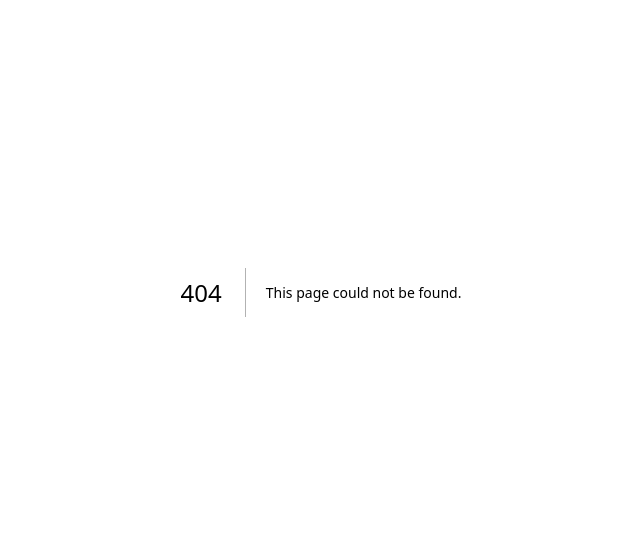
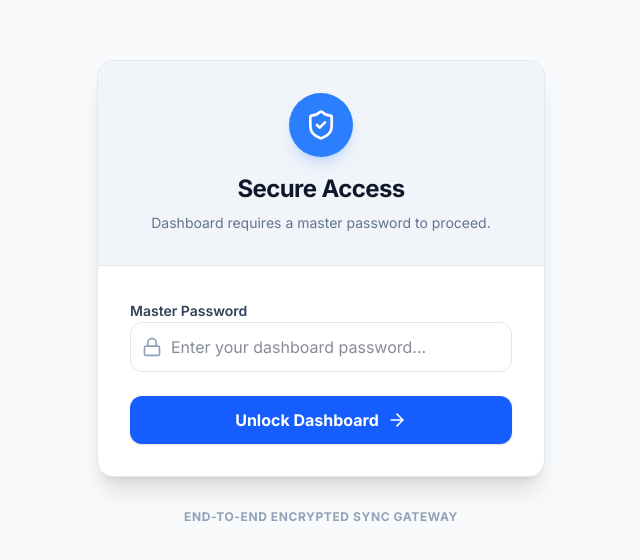
Before and after one commit to workashish/Sms-Sync-Pro-Dashboard, a Next.js app: page /login in a window 1280 px wide. Before the commit this address had no page. Shown: the part 108-668 px from the top of the page, without its empty margins (319-959 px from the left). Built offline with nearby package versions, Linux system fonts and the light colour scheme.

Commit message:
implemented password login

```diff
--- /dev/null
+++ b/app/api/auth/login/route.ts
@@ -0,0 +1,30 @@
+import { NextResponse } from 'next/server';
+
+export async function POST(req: Request) {
+    try {
+        const { password } = await req.json();
+        const correctPassword = process.env.DASHBOARD_PASSWORD;
+
+        // Ensure password is set in env
+        if (!correctPassword) {
+            return NextResponse.json({ error: 'Dashboard password is not configured on the server. Please set DASHBOARD_PASSWORD.' }, { status: 500 });
+        } else if (password !== correctPassword) {
+            return NextResponse.json({ error: 'Invalid password' }, { status: 401 });
+        }
+
+        const response = NextResponse.json({ success: true });
+
+        // Use Max-Age for 30 days
+        response.cookies.set('dashboard_auth', 'authenticated', {
+            httpOnly: true,
+            secure: process.env.NODE_ENV === 'production',
+            sameSite: 'lax',
+            path: '/',
+            maxAge: 60 * 60 * 24 * 30
+        });
+
+        return response;
+    } catch (e) {
+        return NextResponse.json({ error: 'Internal Server Error' }, { status: 500 });
+    }
+}
--- /dev/null
+++ b/app/api/auth/logout/route.ts
@@ -0,0 +1,10 @@
+import { NextResponse } from 'next/server';
+
+export async function POST() {
+    const response = NextResponse.json({ success: true });
+
+    // Clear cookie
+    response.cookies.delete('dashboard_auth');
+
+    return response;
+}
--- /dev/null
+++ b/app/login/page.tsx
@@ -0,0 +1,96 @@
+'use client';
+import { useState } from 'react';
+import { useRouter } from 'next/navigation';
+import { ShieldCheck, Lock, AlertCircle, ArrowRight } from 'lucide-react';
+
+export default function LoginPage() {
+    const [password, setPassword] = useState('');
+    const [error, setError] = useState('');
+    const [loading, setLoading] = useState(false);
+    const router = useRouter();
+
+    const handleLogin = async (e: React.FormEvent) => {
+        e.preventDefault();
+        setError('');
+        setLoading(true);
+
+        try {
+            const res = await fetch('/api/auth/login', {
+                method: 'POST',
+                headers: { 'Content-Type': 'application/json' },
+                body: JSON.stringify({ password })
+            });
+
+            if (res.ok) {
+                router.push('/');
+                router.refresh();
+            } else {
+                const data = await res.json();
+                setError(data.error || 'Invalid password');
+            }
+        } catch (err: any) {
+            setError(err.message || 'Something went wrong');
+        } finally {
+            setLoading(false);
+        }
+    };
+
+    return (
+        <div className="min-h-screen bg-slate-50 dark:bg-slate-950 flex flex-col justify-center items-center p-4 transition-colors">
+
+            <div className="w-full max-w-md bg-white dark:bg-slate-900 border border-slate-200 dark:border-slate-800 rounded-2xl shadow-xl overflow-hidden">
+                <div className="p-8 text-center bg-slate-100 dark:bg-slate-800/50 border-b border-slate-200 dark:border-slate-800">
+                    <div className="w-16 h-16 bg-blue-500 rounded-full flex items-center justify-center mx-auto mb-4 shadow-lg shadow-blue-500/20">
+                        <ShieldCheck className="w-8 h-8 text-white" />
+                    </div>
+                    <h1 className="text-2xl font-bold text-slate-900 dark:text-white tracking-tight">Secure Access</h1>
+                    <p className="text-slate-500 dark:text-slate-400 mt-2 text-sm">Dashboard requires a master password to proceed.</p>
+                </div>
+
+                <div className="p-8">
+                    <form onSubmit={handleLogin} className="space-y-6">
+                        {error && (
+                            <div className="bg-rose-50 dark:bg-rose-900/20 border border-rose-200 dark:border-rose-800/50 rounded-lg p-3 flex items-center text-rose-600 dark:text-rose-400 text-sm">
+                                <AlertCircle className="w-4 h-4 mr-2 shrink-0" />
+                                {error}
+                            </div>
+                        )}
+
+                        <div className="space-y-2">
+                            <label className="text-sm font-semibold text-slate-700 dark:text-slate-300">Master Password</label>
+                            <div className="relative">
+                                <Lock className="absolute left-3 top-1/2 -translate-y-1/2 w-5 h-5 text-slate-400" />
+                                <input
+                                    type="password"
+                                    value={password}
+                                    onChange={(e) => setPassword(e.target.value)}
+                                    placeholder="Enter your dashboard password..."
+                                    className="w-full pl-10 pr-4 py-3 bg-white dark:bg-slate-900 border border-slate-200 dark:border-slate-700 rounded-xl text-slate-900 dark:text-slate-100 focus:outline-none focus:ring-2 focus:ring-blue-500 focus:border-transparent transition-all"
+                                    required
+                                />
+                            </div>
+                        </div>
+
+                        <button
+                            type="submit"
+                            disabled={loading}
+                            className="w-full py-3 bg-blue-600 hover:bg-blue-700 disabled:bg-blue-600/50 disabled:cursor-not-allowed text-white font-bold rounded-xl flex items-center justify-center transition-colors shadow-sm"
+                        >
+                            {loading ? (
+                                <div className="w-5 h-5 border-2 border-white/30 border-t-white rounded-full animate-spin"></div>
+                            ) : (
+                                <>
+                                    Unlock Dashboard <ArrowRight className="w-5 h-5 ml-2" />
+                                </>
+                            )}
+                        </button>
+                    </form>
+                </div>
+            </div>
+
+            <p className="mt-8 text-xs text-slate-400 text-center uppercase tracking-wider font-bold">
+                End-to-End Encrypted Sync Gateway
+            </p>
+        </div>
+    );
+}
--- a/components/Sidebar.tsx
+++ b/components/Sidebar.tsx
@@ -1,11 +1,19 @@
 'use client';
 import Link from "next/link";
-import { usePathname } from "next/navigation";
-import { ShieldAlert, BadgeCent, MessageSquare, PieChart, Settings, LayoutDashboard } from "lucide-react";
+import { usePathname, useRouter } from "next/navigation";
+import { ShieldAlert, BadgeCent, MessageSquare, PieChart, Settings, LayoutDashboard, LogOut } from "lucide-react";
 import { ThemeToggle } from "./ThemeToggle";
 
 export function Sidebar() {
     const pathname = usePathname();
+    const router = useRouter();
+
+    const handleLogout = async () => {
+        await fetch('/api/auth/logout', { method: 'POST' });
+        router.push('/login');
+        router.refresh();
+    };
+
     const links = [
         { name: "Live Feed", href: "/", icon: LayoutDashboard },
         { name: "All Messages", href: "/all", icon: MessageSquare },
@@ -46,10 +54,19 @@ export function Sidebar() {
                         <span className="text-slate-600 dark:text-slate-400">Relay</span> <span className="text-emerald-600 dark:text-emerald-500 font-bold">Online</span>
                     </div>
                 </div>
-                <div className="flex items-center justify-between px-2">
+
+                <div className="flex items-center justify-between px-2 pt-2">
                     <span className="text-sm font-medium text-slate-600 dark:text-slate-400">Theme</span>
                     <ThemeToggle />
                 </div>
+
+                <button
+                    onClick={handleLogout}
+                    className="w-full flex items-center justify-center space-x-2 px-3 py-2 mt-2 rounded-md text-sm text-rose-600 dark:text-rose-400 hover:bg-rose-50 dark:hover:bg-rose-900/20 font-medium transition-colors"
+                >
+                    <LogOut className="h-4 w-4" />
+                    <span>Lock Dashboard</span>
+                </button>
             </div>
         </aside>
     )
--- /dev/null
+++ b/middleware.ts
@@ -0,0 +1,35 @@
+import { NextResponse } from 'next/server';
+import type { NextRequest } from 'next/server';
+
+export function middleware(request: NextRequest) {
+    const { pathname } = request.nextUrl;
+
+    // Allow API routes to be bypassed or handle their own auth
+    if (pathname.startsWith('/api/') || pathname.startsWith('/_next') || pathname === '/login') {
+        return NextResponse.next();
+    }
+
+    // Check for authentication cookie
+    const token = request.cookies.get('dashboard_auth')?.value;
+
+    // We can't verify the exact password in middleware cleanly if it's hashed,
+    // but if we just set a secure signed generic token upon login, we check here.
+    // For simplicity, we just check if it equals 'authenticated'.
+    // A better approach is checking it against an environment variable but cookie is set by server on successful login.
+    if (!token || token !== 'authenticated') {
+        const url = request.nextUrl.clone();
+        url.pathname = '/login';
+        return NextResponse.redirect(url);
+    }
+
+    return NextResponse.next();
+}
+
+export const config = {
+    // Match all request paths except for the ones starting with:
+    // - api (API routes)
+    // - _next/static (static files)
+    // - _next/image (image optimization files)
+    // - favicon.ico (favicon file)
+    matcher: ['/((?!api|_next/static|_next/image|favicon.ico).*)'],
+};
```
Also changed, not shown: 1 other file (tests, documents, lock files or other folders).
